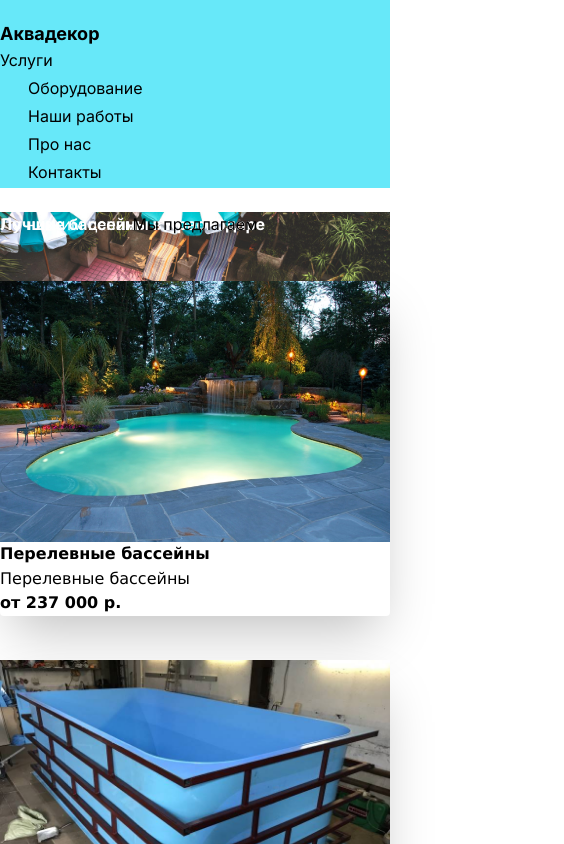
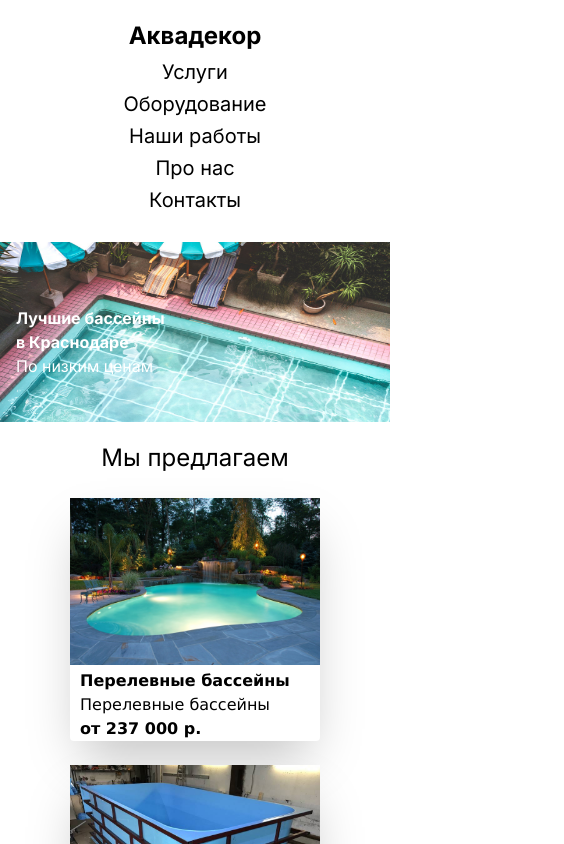
Before and after one commit to aftelnes/Aquadecor, a Next.js app: page / in a window 390 px wide. Shown: the top 844 px of the page, 564 px wide, since content can reach past the window. Built offline with nearby package versions, Linux system fonts and the light colour scheme.

Commit message:
add first telephone adaptive

```diff
--- a/app/about/page.tsx
+++ b/app/about/page.tsx
@@ -4,20 +4,15 @@ import { useEffect } from "react";
 import main_img from "../../public/images/about_us_main_img.jpg";
 import appearing from "@/tools/appearing";
 
-import sectionStyle from "@/styles/sectionStyle/sectionStyle";
+import pageStyle from "@/styles/pageStyles/pageStyle";
 
 const AboutUs = () => {
   useEffect(() => {
     appearing();
   });
   return (
-    <div
-      className="block w-full mt-1 m-auto pt-5 xl:w-[1200px]
-    lg:container lg:mb-10
-    md:container md:mb-10
-    sm:w-full  "
-    >
-      <hr className={sectionStyle.sectionHr} />
+    <div className={pageStyle.pageStyle}>
+      <hr className={pageStyle.pageHr} />
       <div
         className="relative element-animation shadow-xl shadow-grey-300
       xl:h-[600px]
--- a/app/contacts/page.tsx
+++ b/app/contacts/page.tsx
@@ -2,7 +2,7 @@
 import { useEffect } from "react";
 
 import appearing from "@/tools/appearing";
-import sectionStyle from "@/styles/sectionStyle/sectionStyle";
+import pageStyle from "@/styles/pageStyles/pageStyle";
 
 const div: string =
   "element-animation m-auto rounded shadow-xl shadow-gray-300\
@@ -16,9 +16,9 @@ const Contacts = () => {
     appearing();
   });
   return (
-    <div className={sectionStyle.sectionStyle}>
-      <hr className={sectionStyle.sectionHr} />
-      <h1 className={sectionStyle.sectionH1}>Контакты</h1>
+    <div className={pageStyle.pageStyle}>
+      <hr className={pageStyle.pageHr} />
+      <h1 className={pageStyle.pageH1}>Контакты</h1>
       <div className={div}>
         <p className={p}>Наш адрес: г. Краснодар ул.Уличная д.120</p>
       </div>
--- a/app/layout.tsx
+++ b/app/layout.tsx
@@ -1,11 +1,11 @@
 import { MantineProvider } from "@mantine/core";
-import "./globals.css";
 import type { Metadata } from "next";
 import { Inter } from "next/font/google";
+import "@mantine/core/styles.css";
 
+import "./globals.css";
 import "./animation.css";
 
-import "@mantine/core/styles.css";
 import Header from "@/components/Header";
 import Footer from "@/components/Footer";
 
@@ -27,7 +27,7 @@ export default function RootLayout({
         <MantineProvider>
           <Header />
           <main>{children}</main>
-          <Footer />
+          {/* <Footer /> */}
         </MantineProvider>
       </body>
     </html>
--- a/app/main/page.tsx
+++ b/app/main/page.tsx
@@ -11,7 +11,7 @@ const Main = () => {
       <Offers />
       <AlsoWeDo />
       <WorkingWithUs />
-      <OurWorksMainPage />
+      {/* <OurWorksMainPage /> */}
     </div>
   );
 };
--- a/app/ourworks/page.tsx
+++ b/app/ourworks/page.tsx
@@ -1,7 +1,6 @@
 "use client";
 import { useEffect } from "react";
 
-import sectionStyle from "@/styles/sectionStyle/sectionStyle";
 import img1 from "../../public/images/our_works/img1.jpeg";
 import img2 from "../../public/images/our_works/img2.jpg";
 import img3 from "../../public/images/our_works/img3.jpg";
@@ -15,14 +14,15 @@ import img10 from "../../public/images/our_works/img10.jpg";
 
 import appearing from "@/tools/appearing";
 import OurWorksBlock from "@/components/OurWorks/OurWorksBlock";
+import pageStyle from "@/styles/pageStyles/pageStyle";
 
 const OurWorksPage = () => {
   useEffect(() => {
     appearing();
   });
   return (
-    <div className={sectionStyle.sectionStyle}>
-      <hr className={sectionStyle.sectionHr} />
+    <div className={pageStyle.pageStyle}>
+      <hr className={pageStyle.pageHr} />
       <OurWorksBlock
         images={[
           img1.src,
--- a/components/AlsoWeDo/AlsoWeDo.tsx
+++ b/components/AlsoWeDo/AlsoWeDo.tsx
@@ -15,10 +15,10 @@ const AlsoWeDo = () => {
   });
   return (
     <div className="element-animation h-auto m-auto xl:w-[1200px] xl:mt-20 lg:mt-10 md:mt-8">
-      <h1 className="text-animation xl:text-5xl xl:mb-16 lg:mb-12 lg:text-4xl md:text-3xl md:mb-10">
+      <h1 className="text-animation text-2xl mt-5 xl:text-5xl xl:mb-16 lg:mb-12 lg:text-4xl md:text-3xl md:mb-10">
         Так же мы делаем
       </h1>
-      <div className="lg:flex lg:justify-between element-animation md:grid md:grid-cols-3 md:gap-1">
+      <div className="element-animation flex flex-col items-center xl:flex-row lg:flex lg:flex-row lg:justify-between md:flex-row md:flex md:justify-between">
         <InfoBlockMainPage
           textHeader="Оттеделка бассейнов"
           textDesc="Материал - бетон, лайнер"
--- a/components/Header.tsx
+++ b/components/Header.tsx
@@ -5,38 +5,37 @@ import { Menu } from "@mantine/core";
 const Header = () => {
   return (
     <div
-      className="m-auto pt-5 bg-cyan-300
+      className="m-auto pt-5 grid
       xl:flex xl:justify-between xl:h-26 xl:w-[1200px] xl:mb-6
       lg:flex lg:justify-between lg:w-full lg:h-26 lg:container lg:mb-4
       md:flex md:justify-between md:w-full md:h-26 md:container md:mb-2
-      sm:bg-gray-300 sm:grid sm:container"
+      "
     >
       <Link
         href="/main"
-        className="font-bold text-lg md:pt-7 text-base xl:text-4xl lg:text-3xl md:text-2xl sm:text-center"
+        className="font-bold text-center mb-2 text-2xl h-[30px] xl:text-4xl lg:text-3xl md:text-2xl md:pt-7 "
       >
         Аквадекор
       </Link>
-      <div>
-        <div className="grid space-x-7 xl:pt-10 lg:pt-10 md:flex md:pt-8">
-          <div className="w-20px h-7 text-base hover:opacity-60 xl:text-xl sm:mb-2 sm:text-right">
+      <div
+        className="flex flex-col
+      xl:flex xl:justify-between xl:pt-10 xl:space-x-7 xl:flex-row
+      lg:flex lg:justify-between lg:pt-10 lg:space-x-7 lg:flex-row
+      md:flex md:justify-between md:pt-8 md:space-x-7 md:flex-row"
+      >
         <Menu shadow="md" width={200}>
           <Menu.Target>
-                <div className="h-7 text-base hover:opacity-60 xl:text-xl lg:text-lg md:text-base sm:w-full sm:mb-2">
+            <div className="h-7 text-center text-xl mb-1 hover:opacity-60 xl:text-xl lg:text-lg md:text-base">
               <button>Услуги</button>
             </div>
           </Menu.Target>
           <Menu.Dropdown>
             <Menu.Label>Бассейны</Menu.Label>
             <Menu.Item>
-                  <Link href="/servicies/overflowPools">
-                    Бассейны перелевные
-                  </Link>
+              <Link href="/servicies/overflowPools">Бассейны перелевные</Link>
             </Menu.Item>
             <Menu.Item>
-                  <Link href="/servicies/skimmerPools">
-                    Бассейны скиммерные
-                  </Link>
+              <Link href="/servicies/skimmerPools">Бассейны скиммерные</Link>
             </Menu.Item>
             <Menu.Item>
               <Link href="/servicies/childPools">Бассейны детские</Link>
@@ -53,34 +52,32 @@ const Header = () => {
             </Menu.Item>
           </Menu.Dropdown>
         </Menu>
-          </div>
         <Link
           href="/equipments"
-            className="h-7 text-base hover:opacity-60 xl:text-xl lg:text-lg md:text-base sm:text-right sm:mb-2"
+          className="h-7 text-center text-xl mb-1 hover:opacity-60 xl:text-xl lg:text-lg md:text-base"
         >
           Оборудование
         </Link>
         <Link
-            className="h-7 text-base hover:opacity-60 xl:text-xl lg:text-lg md:text-base sm:text-right sm:mb-2"
+          className="h-7 text-center text-xl mb-1 hover:opacity-60 xl:text-xl lg:text-lg md:text-base"
           href="/ourworks"
         >
           Наши работы
         </Link>
         <Link
           href="/about"
-            className="h-7 text-base hover:opacity-60 xl:text-xl lg:text-lg md:text-base sm:text-right sm:mb-2"
+          className="h-7 text-center text-xl mb-1 hover:opacity-60 xl:text-xl lg:text-lg md:text-base"
         >
           Про нас
         </Link>
         <Link
-            className=" h-7 text-base hover:opacity-60 xl:text-xl lg:text-lg md:text-base sm:text-right sm:mb-2"
+          className="h-7 text-center text-xl mb-1 hover:opacity-60 xl:text-xl lg:text-lg md:text-base"
           href="/contacts"
         >
           Контакты
         </Link>
       </div>
     </div>
-    </div>
   );
 };
 
--- a/components/InfoBlock/InfoBlockMainPage.tsx
+++ b/components/InfoBlock/InfoBlockMainPage.tsx
@@ -1,3 +1,5 @@
+import Link from "next/link";
+
 type InfoBlockProps = {
   textHeader: string;
   textDesc: string;
@@ -8,7 +10,7 @@ type InfoBlockProps = {
 const InfoBlock = ({ textHeader, textDesc, cost, imgSrc }: InfoBlockProps) => {
   return (
     <div
-      className="info-block mt-11 shadow-2xl shadow-grey-300 hover:shadow-cyan-300 rounded
+      className="info-block mt-6 shadow-2xl shadow-grey-300 hover:shadow-cyan-300 rounded w-[250px]
       xl:w-[380px] xl:h-[440px]
     lg:w-[300px] lg:h-[400px]
     md:w-[230px] md:h-[270px] md:mt-4
@@ -22,9 +24,8 @@ const InfoBlock = ({ textHeader, textDesc, cost, imgSrc }: InfoBlockProps) => {
         "
         src={imgSrc}
       />
-      <a href="/">
       <h1
-          className="text-black font-bold
+        className="text-black font-bold ml-[10px] mt-1
         xl:h-[20px] xl:w-[430px] xl:ml-[15px] xl:text-2xl xl:mt-4 xl:mb-4
         lg:text-xl lg:mb-2 lg:mt-4 lg:ml-[10px]
         md:text-base md:mb-1 md:mt-2 md:ml-[5px]
@@ -33,7 +34,7 @@ const InfoBlock = ({ textHeader, textDesc, cost, imgSrc }: InfoBlockProps) => {
         {textHeader}
       </h1>
       <p
-          className="text-black
+        className="text-black ml-[10px]
           xl:mb-12 xl:h-[20px] xl:w-[430px] xl:ml-[15px] xl:text-xl
         lg:mb-6 lg:text-lg lg:ml-[10px]
         md:mb-2 md:text-sm md:ml-[5px]
@@ -42,7 +43,7 @@ const InfoBlock = ({ textHeader, textDesc, cost, imgSrc }: InfoBlockProps) => {
         {textDesc}
       </p>
       <p
-          className="text-black font-bold
+        className="text-black font-bold ml-[10px]
           xl:mb-3 xl:h-[20px] xl:w-[430px] xl:ml-[15px] xl:text-xl
           lg:mb-2 lg:text-lg lg:ml-[10px]
           md:mb-1 md:text-sm md:ml-[5px]
@@ -50,7 +51,6 @@ const InfoBlock = ({ textHeader, textDesc, cost, imgSrc }: InfoBlockProps) => {
       >
         {cost} р.
       </p>
-      </a>
     </div>
   );
 };
--- a/components/MainImage/MainImage.tsx
+++ b/components/MainImage/MainImage.tsx
@@ -9,13 +9,13 @@ const MainImg = () => {
     appearing();
   });
   return (
-    <div className="element-animation relative xl:w-[1200px] xl:h-[550px] lg:h-[400px] md:h-[270px] m-auto">
+    <div className="element-animation h-[180px] sm:h-[200px] relative xl:w-[1200px] xl:h-[600px] lg:h-[400px] md:h-[270px] m-auto ">
       <img
         src={mainPageImage.src}
-        className="absolute xl:pt-0 w-full xl:h-[600px] lg:h-[400px] md:h-[270px] sm:h-[250px]"
+        className="absolute pt-0 container h-[180px] xl:h-[600px] lg:h-[400px] md:h-[270px] sm:h-[250px]"
       />
       <div
-        className="absolute text-white font-bold
+        className="absolute text-white font-bold mt-16 w-[150px] ml-4
       xl:ml-10 xl:text-6xl xl:mt-64 xl:w-[570px]
       lg:ml-4 lg:text-3xl lg:mt-36 lg:w-[280px]
       md:ml-2 md:text-2xl md:mt-24 md:w-[280px]
@@ -24,7 +24,7 @@ const MainImg = () => {
         Лучшие бассейны в Краснодаре
       </div>
       <div
-        className="absolute text-white
+        className="absolute text-white mt-28 ml-4
       xl:ml-10 xl:text-2xl xl:mt-96 xl:w-[400px]
       lg:ml-4 lg:text-xl lg:mt-56 lg:w-[200px]
       md:ml-2 md:text-lg md:mt-34 md:w-[200px]
--- a/components/Offers/Offers.tsx
+++ b/components/Offers/Offers.tsx
@@ -19,10 +19,10 @@ const Offers = () => {
 
   return (
     <div className="element-animation h-auto m-auto xl:w-[1200px] xl:mt-20 lg:mt-10 md:mt-8">
-      <h1 className="text-animation xl:text-5xl xl:mb-16 lg:mb-12 lg:text-4xl md:text-3xl md:mb-10">
+      <h1 className="text-animation text-2xl mt-5 xl:text-5xl xl:mb-16 lg:mb-12 lg:text-4xl md:text-3xl md:mb-10">
         Мы предлагаем
       </h1>
-      <div className="element-animation lg:flex lg:justify-between md:flex md:justify-between">
+      <div className="element-animation flex flex-col items-center xl:flex-row lg:flex lg:flex-row lg:justify-between md:flex-row md:flex md:justify-between">
         <Link href="/servicies/overflowPools">
           <InfoBlockMainPge
             textHeader="Перелевные бассейны"
@@ -44,7 +44,7 @@ const Offers = () => {
           imgSrc={poolStation.src}
         />
       </div>
-      <div className="element-animation lg:flex lg:justify-between md:flex md:justify-between">
+      <div className="element-animation flex flex-col items-center xl:flex-row lg:flex lg:flex-row lg:justify-between md:flex-row md:flex md:justify-between">
         <Link href="/equipments">
           <InfoBlockMainPge
             textHeader="Оборудование"
--- a/components/WorkingWithUs/WorkingWithUs.tsx
+++ b/components/WorkingWithUs/WorkingWithUs.tsx
@@ -14,11 +14,20 @@ const WorkingWithUs = () => {
     appearing();
   });
   return (
-    <div className="element-animation h-auto m-auto xl:w-[1200px] xl:mt-20 lg:mt-10 md:mt-8">
-      <h1 className="text-animation xl:text-5xl xl:mb-16 lg:mb-12 lg:text-4xl md:text-3xl md:mb-10">
+    <div className="element-animation h-auto container m-auto xl:w-[1200px] xl:mt-20 lg:mt-10 md:mt-8">
+      <h1
+        className="text-animation text-2xl w-[300px] m-auto mt-5 mb-2
+      xl:text-5xl xl:mb-16 xl:container
+      lg:mb-12 lg:text-4xl lg:container
+      md:text-3xl md:mb-10 md:container"
+      >
         Работая с нами вы получите
       </h1>
-      <div className="grid gap-2 grid-cols-2 grid-rows-1">
+      <div
+        className="xl:grid xl:gap-2 xl:grid-cols-2 xl:grid-rows-1
+      lg:grid lg:gap-2 lg:grid-cols-2 lg:grid-rows-1
+      md:grid md:gap-2 md:grid-cols-2 md:grid-rows-1"
+      >
         <WorkingWithUsItem
           text="Мы рассчитаем за вас все расходы. А так же поможем выбрать лучший вариант"
           header={"Бесплатный расчёт"}
@@ -30,7 +39,11 @@ const WorkingWithUs = () => {
           img={guarant.src}
         />
       </div>
-      <div className="grid gap-2 grid-cols-2 grid-rows-1 mt-6">
+      <div
+        className="xl:grid xl:gap-2 xl:grid-cols-2 xl:grid-rows-1 xl:mt-6
+      lg:grid lg:gap-2 lg:grid-cols-2 lg:grid-rows-1 lg:mt-6
+      md:grid md:gap-2 md:grid-cols-2 md:grid-rows-1 md:mt-6"
+      >
         <WorkingWithUsItem
           text="Вы сможете узнать всю необходиму информцию в любой момент времени"
           header={"Контроль качества и услуг"}
--- a/components/WorkingWithUs/WorkingWithUsItem/WorkingWithUsItem.tsx
+++ b/components/WorkingWithUs/WorkingWithUsItem/WorkingWithUsItem.tsx
@@ -15,14 +15,14 @@ const WorkingWithUsItem = ({ text, header, img }: WorkingWithUsItemProps) => {
   });
   return (
     <div
-      className="element-animation flex m-auto rounded shadow-xl shadow-gray-300
+      className="element-animation flex m-auto mb-3 rounded shadow-xl w-64 shadow-gray-300
     xl:w-[550px] xl:h-[200px]
     lg:w-[500px] lg:h-[150px]
     md:w-[350px] md:h-[105px]
     "
     >
       <img
-        className="ml-2
+        className="ml-2 w-[0px] h-[0px]
       xl:w-[150px] xl:h-[150px] xl:mt-6
       lg:w-[120px] lg:h-[120px] lg:mt-3
       md:w-[90px] md:h-[90px] md:mt-1
```
Lines whose indentation alone changed are shown as unchanged.
